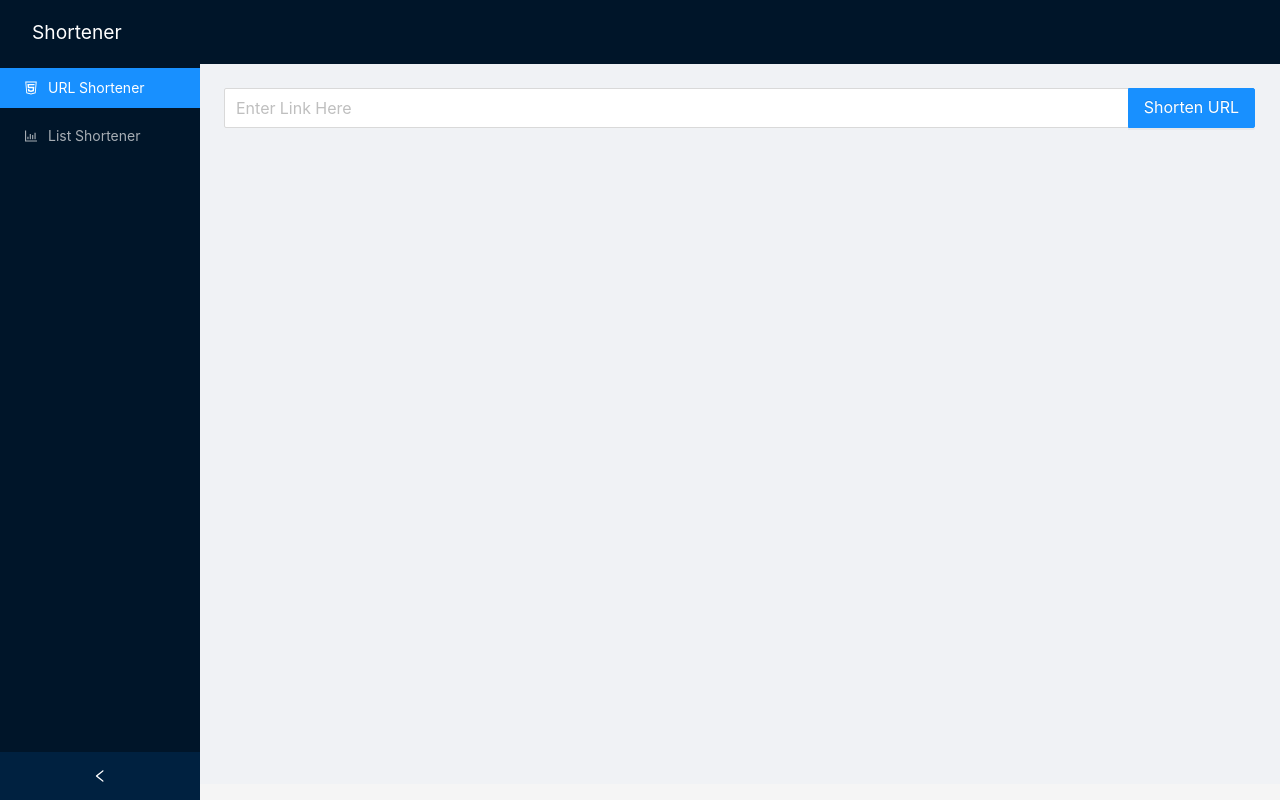
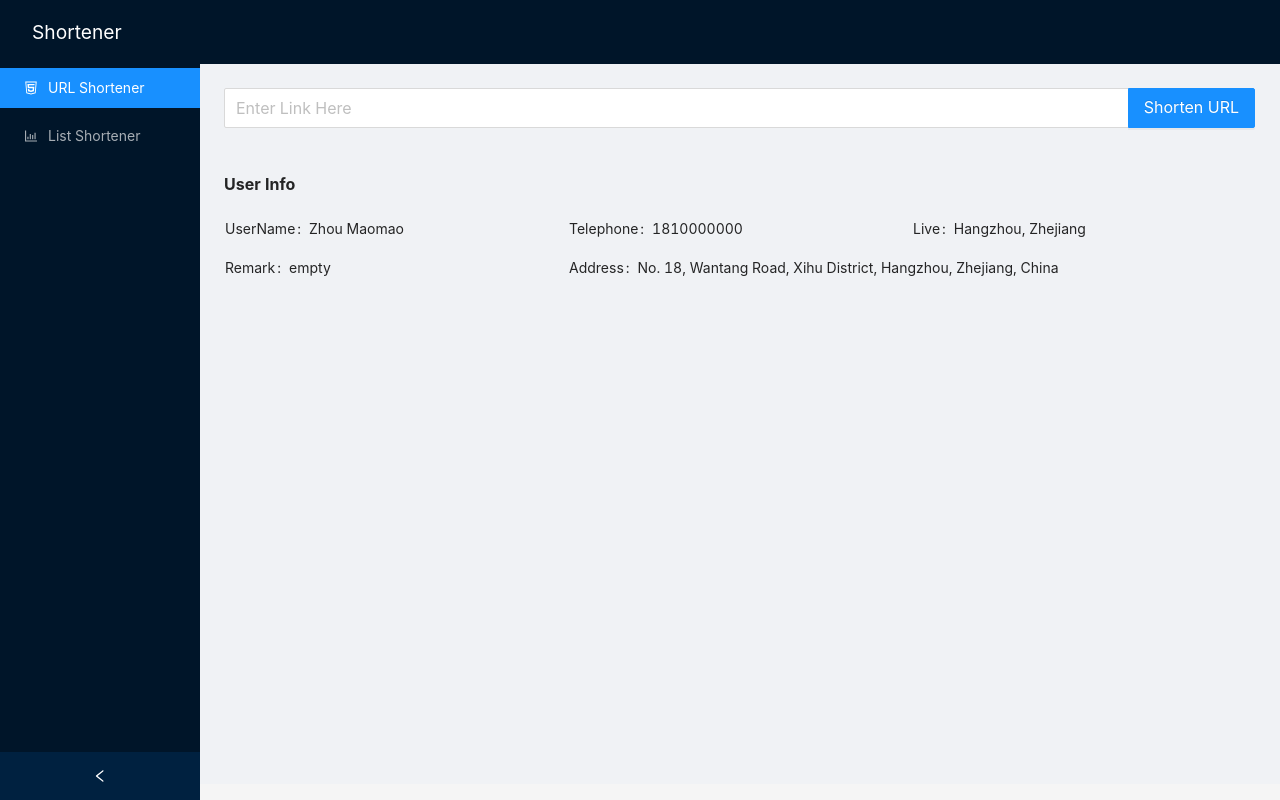
Before and after one commit to nayibedya/shortener-ui, a React (Create React App) app: page / in a window 1280 px wide. Built offline with nearby package versions, Linux system fonts and the light colour scheme.

Commit message:
added Description component

```diff
--- /dev/null
+++ b/src/components/Description/Description.jsx
@@ -0,0 +1,18 @@
+import { Descriptions } from 'antd';
+
+function Description() {
+
+    return (
+        <Descriptions title="User Info">
+            <Descriptions.Item label="UserName">Zhou Maomao</Descriptions.Item>
+            <Descriptions.Item label="Telephone">1810000000</Descriptions.Item>
+            <Descriptions.Item label="Live">Hangzhou, Zhejiang</Descriptions.Item>
+            <Descriptions.Item label="Remark">empty</Descriptions.Item>
+            <Descriptions.Item label="Address">
+                No. 18, Wantang Road, Xihu District, Hangzhou, Zhejiang, China
+        </Descriptions.Item>
+        </Descriptions>
+    );
+}
+
+export default Description;
--- /dev/null
+++ b/src/components/Description/index.js
@@ -0,0 +1 @@
+export {default} from './Description';
--- a/src/views/UrlShortner/UrlShortner.jsx
+++ b/src/views/UrlShortner/UrlShortner.jsx
@@ -1,9 +1,19 @@
 import TextArea from '../../components/TextArea';
+import Description from '../../components/Description';
 
-function UrlShortner () {
 
-    return(
-        <TextArea />
+
+function UrlShortner() {
+
+    return (
+        <div>
+            <TextArea />
+            <br />
+            <br />
+            <br />
+            <Description />
+        </div>
+
     )
 }
 
```
